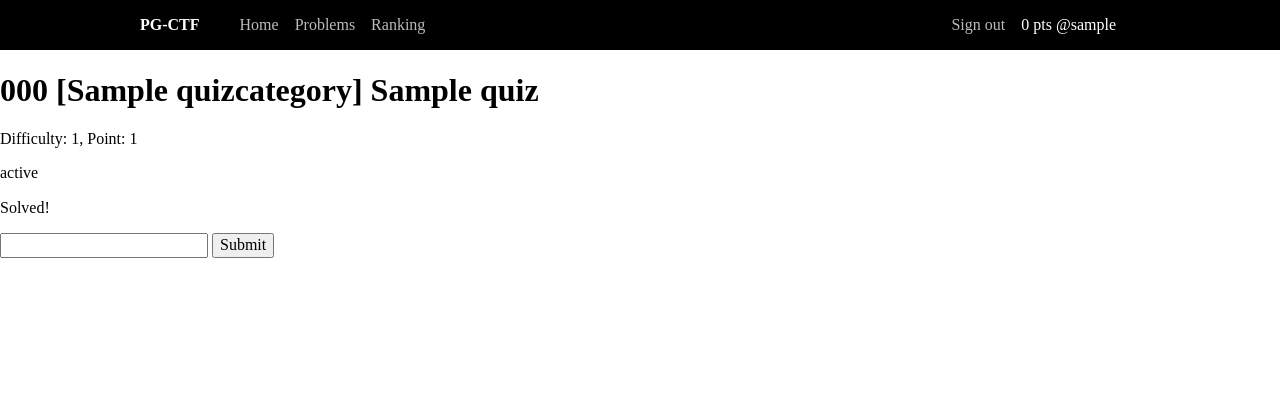
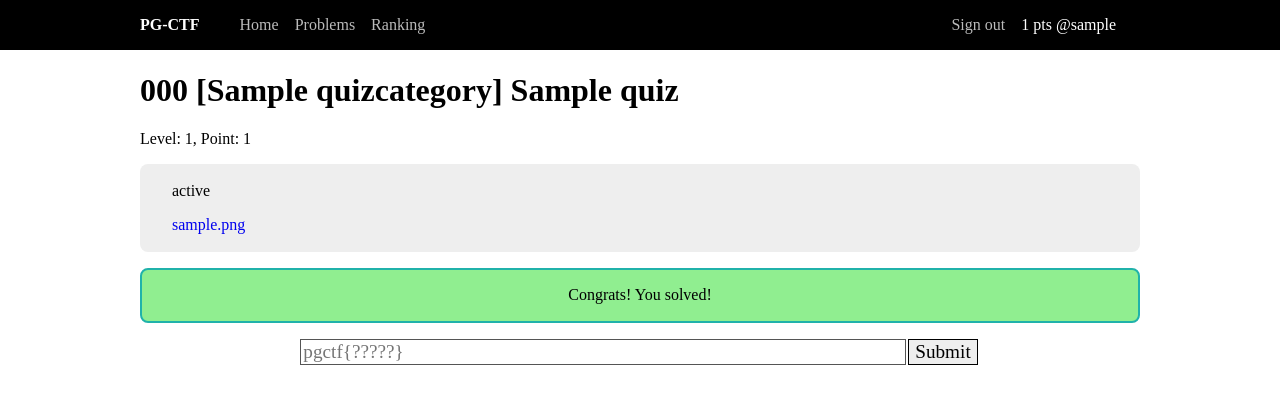
Before and after one commit to ravoratory/pgctf, a Django app: page /problems/000/ in a window 1280 px wide. Shown: the top 404 px of the page. Run offline with Django 3.2, Linux system fonts and the light colour scheme; a user stored in the database is signed in; tables that the repository leaves empty hold one stand-in row (values such as "Sample post"); style sheets or scripts are compiled from the project's sources; some libraries are stand-ins or nearby versions.

Commit message:
Create Problem page

```diff
--- a/app/quizzes/forms.py
+++ b/app/quizzes/forms.py
@@ -2,4 +2,10 @@ from django import forms
 
 
 class CheckFlagForm(forms.Form):
-    flag = forms.CharField(label='Flag', max_length=200)
+    flag = forms.CharField(
+        label='Flag',
+        max_length=200,
+        widget=forms.TextInput(
+            attrs={'placeholder': 'pgctf{?????}'}
+        )
+    )
--- a/app/quizzes/static/quizzes/quiz.scss
+++ b/app/quizzes/static/quizzes/quiz.scss
@@ -0,0 +1,50 @@
+main {
+    max-width: 1000px;
+    margin-right: auto;
+    margin-left: auto;
+
+    .statement {
+        background-color: #eee;
+        border-radius: .5rem;
+        padding: .1em 2rem;
+        margin: 1rem 0;
+
+        .quiz_files {
+            text-decoration: none;
+        }
+    }
+
+    .status {
+        border-radius: .5rem;
+        margin: 1rem 0;
+        text-align: center;
+    }
+    .solved {
+        border: 2px solid lightseagreen;
+        background-color: lightgreen;
+    }
+    .invalid {
+        border: 2px solid lightcoral;
+        background-color: lightpink;
+    }
+
+    .flag-form form {
+        display: flex;
+        justify-content: center;
+        font-size: 1.2em;
+
+        input[type=text] {
+            width: 60%;
+            outline: none;
+            transition: .2s;
+            border: 1px solid #555;
+        }
+
+        button {
+            cursor: pointer;
+            background-color:#eee;
+            border: 1px solid black;
+            margin: 0 .1em;
+        }
+    }
+}
--- a/app/quizzes/templates/quizzes/quiz.html
+++ b/app/quizzes/templates/quizzes/quiz.html
@@ -9,18 +9,27 @@
 <main>
     <div class="quiz-title">
         <h1>{{quiz.quiz_number}} [{{ quiz.category }}] {{ quiz.title }}</h1>
-        <p>Difficulty: {{ quiz.difficulty }}, Point: {{ quiz.point }}</p>
+        <p>Level: {{ quiz.difficulty }}, Point: {{ quiz.point }}</p>
     </div>
     <div class="statement">
         <p>{{ quiz.statement }}</p>
-    </div>
-    <div class="status">
-        {% if quiz.status == 1 %}
-        <p>Solved!</p>
-        {% elif quiz.status == 2 %}
-        <p>Invalid Flag...</p>
+        {% if quiz_files %}
+        <p>
+            {% for quiz_file in quiz_files %}
+            <a class="quiz_files" href="{{ quiz_file.file.url }}" download="{{ quiz_file.filename }}">{{ quiz_file.filename }}</a><br>
+            {% endfor %}
+        </p>
         {% endif %}
     </div>
+    {% if quiz.status == 1 %}
+    <div class="status solved">
+        <p>Congrats! You solved!</p>
+    </div>
+    {% elif quiz.status == 2 %}
+    <div class="status invalid">
+        <p>Invalid Flag...</p>
+    </div>
+    {% endif %}
     <div class="flag-form">
         <form method="POST" action="{% url 'quizzes:quiz' quiz.quiz_number %}">
             {% csrf_token %}
--- a/app/quizzes/views.py
+++ b/app/quizzes/views.py
@@ -1,9 +1,10 @@
 from django.contrib.auth.mixins import LoginRequiredMixin
+from django.db.models import Sum
 from django.shortcuts import get_object_or_404, render
 from django.views import generic
 
 from .forms import CheckFlagForm
-from .models import Quiz, Solved
+from .models import Quiz, QuizFile, Solved
 
 
 QUIZ_STATUS_COLLECT = 1
@@ -20,18 +21,29 @@ class QuizView(LoginRequiredMixin, generic.View):
         )
 
     def get(self, request, *arg, **kwargs):
+        user = request.user
+        user.points = Solved.objects.filter(user=user, quiz__published=True).aggregate(points=Sum('quiz__point'))['points'] or 0
         quiz = self.get_quiz_or_404(self.kwargs.get('quiz_number'))
+        quiz_files = QuizFile.objects.filter(quiz=quiz)
+
         if Solved.objects.filter(user=request.user, quiz=quiz).exists():
             quiz.status = QUIZ_STATUS_COLLECT
 
         form = CheckFlagForm()
-        return render(request, 'quizzes/quiz.html', {'form': form, 'quiz': quiz})
+        return render(
+            request,
+            'quizzes/quiz.html',
+            {'form': form, 'quiz': quiz, 'user': user, 'quiz_files': quiz_files}
+        )
 
     def post(self, request, *args, **kwargs):
+        user = request.user
         form = CheckFlagForm(data=request.POST)
         quiz = self.get_quiz_or_404(self.kwargs.get('quiz_number'))
+        quiz_files = QuizFile.objects.filter(quiz=quiz)
+
         if not form.is_valid():
-            return render(request, self.template_name, {'form': CheckFlagForm(), 'quiz': quiz})
+            return render(request, self.template_name, {'form': CheckFlagForm(), 'quiz': quiz, 'user': user})
         elif form.data['flag'] == quiz.flag:
             Solved.objects.get_or_create(user=request.user, quiz=quiz)
             quiz.status = 1
@@ -39,4 +51,9 @@ class QuizView(LoginRequiredMixin, generic.View):
             quiz.status = QUIZ_STATUS_INVALID
         print(form.data['flag'])
 
-        return render(request, self.template_name, {'form': form, 'quiz': quiz})
+        user.points = Solved.objects.filter(user=user, quiz__published=True).aggregate(points=Sum('quiz__point'))['points'] or 0
+        return render(
+            request,
+            'quizzes/quiz.html',
+            {'form': form, 'quiz': quiz, 'user': user, 'quiz_files': quiz_files}
+        )
--- a/app/sites/urls.py
+++ b/app/sites/urls.py
@@ -6,5 +6,5 @@ from . import views
 
 app_name = 'users'
 urlpatterns = [
-    path('home/', views.LandingPage.as_view(), name='home'),
+    path('home/', views.LandingPage, name='home'),
 ]
--- a/app/static/css/header.css
+++ b/app/static/css/header.css
@@ -1,3 +1,3 @@
-.navbar{background-color:#000}.container{display:flex;flex-wrap:inherit;align-items:center;justify-content:space-between;max-width:1000px;width:100%;margin-right:auto;margin-left:auto}.container .home-button{color:#fff;margin-right:1rem;white-space:nowrap;font-weight:bold}.container .navbar-content{width:100%;display:flex;justify-content:space-between}.container .navbar-content .navbar-menu{margin-right:0;display:flex;list-style:none;padding-left:0;margin:1em}.container .navbar-content .navbar-menu li{display:list-item;color:#bbb;margin:0 .5rem}.container .navbar-content .navbar-menu li a,.container .navbar-content .navbar-menu li a:visited{color:inherit;text-decoration:none}.container .navbar-content .navbar-menu li a:hover{color:#fff;text-decoration:underline}.container .navbar-content .navbar-menu .user-info{color:#fff}
+.navbar{background-color:#000}.container{display:flex;flex-wrap:inherit;align-items:center;justify-content:space-between;max-width:1000px;width:100%;margin-right:auto;margin-left:auto}.container .home-button,.container .home-button:visited{color:#fff;margin-right:1rem;white-space:nowrap;font-weight:bold;text-decoration:none}.container .navbar-content{width:100%;display:flex;justify-content:space-between}.container .navbar-content .navbar-menu{margin-right:0;display:flex;list-style:none;padding-left:0;margin:1em}.container .navbar-content .navbar-menu li{display:list-item;color:#bbb;margin:0 .5rem}.container .navbar-content .navbar-menu li a,.container .navbar-content .navbar-menu li a:visited{color:inherit;text-decoration:none}.container .navbar-content .navbar-menu li a:hover{color:#fff;text-decoration:underline}.container .navbar-content .navbar-menu .user-info{color:#fff}
 
 /*# sourceMappingURL=header.css.map */
--- a/app/static/css/header.scss
+++ b/app/static/css/header.scss
@@ -16,11 +16,13 @@ $header_menu_color: #bbb;
     margin-right: auto;
     margin-left: auto;
 
-    .home-button {
+    .home-button,
+    .home-button:visited {
         color: $header_text_color;
         margin-right: 1rem;
         white-space: nowrap;
         font-weight: bold;
+        text-decoration: none;
     }
 
     .navbar-content {
--- a/app/static/quizzes/quiz.css
+++ b/app/static/quizzes/quiz.css
@@ -1,2 +1,3 @@
+main{max-width:1000px;margin-right:auto;margin-left:auto}main .statement{background-color:#eee;border-radius:.5rem;padding:.1em 2rem;margin:1rem 0}main .statement .quiz_files{text-decoration:none}main .status{border-radius:.5rem;margin:1rem 0;text-align:center}main .solved{border:2px solid lightseagreen;background-color:lightgreen}main .invalid{border:2px solid lightcoral;background-color:lightpink}main .flag-form form{display:flex;justify-content:center;font-size:1.2em}main .flag-form form input[type=text]{width:60%;outline:none;transition:.2s;border:1px solid #555}main .flag-form form button{cursor:pointer;background-color:#eee;border:1px solid black;margin:0 .1em}
 
 /*# sourceMappingURL=quiz.css.map */
--- a/app/templates/header.html
+++ b/app/templates/header.html
@@ -1,6 +1,8 @@
 <nav class="navbar">
     <div class="container">
-        <div class="home-button">PG-CTF</div>
+        <div>
+            <a class="home-button" href="{% url 'sites:home' %}">PG-CTF</a>
+        </div>
         <div class="navbar-content">
             <ul class="navbar-menu">
                 <li><a href="{% url 'sites:home' %}">Home</a></li>
--- a/app/users/views.py
+++ b/app/users/views.py
@@ -1,5 +1,6 @@
 from django.contrib.auth import login
 from django.contrib.auth.forms import AuthenticationForm, UserCreationForm
+from django.db.models import Sum
 from django.http import HttpResponseRedirect
 from django.shortcuts import redirect, render
 from django.urls import reverse_lazy
@@ -7,6 +8,7 @@ from django.views import generic
 from django.views.generic.edit import CreateView
 
 from .models import User
+from quizzes.models import Solved
 
 
 class SignUpView(CreateView):
@@ -32,5 +34,9 @@ class SignInView(generic.View):
         return redirect('/home/')
 
     def get(self, request, *args, **kwargs):
+        user = request.user
+        if user.is_authenticated:
+            user.points = Solved.objects.filter(user=user, quiz__published=True).aggregate(points=Sum('quiz__point'))['points'] or 0
+
         form = AuthenticationForm(request.POST)
         return render(request, 'users/signin.html', {'form': form, 'user': request.user})
```
Also changed, not shown: app/sites/views.py (+14 -13 lines), app/sites/static/sites/home.scss (line endings or trailing spaces), 2 other files.
